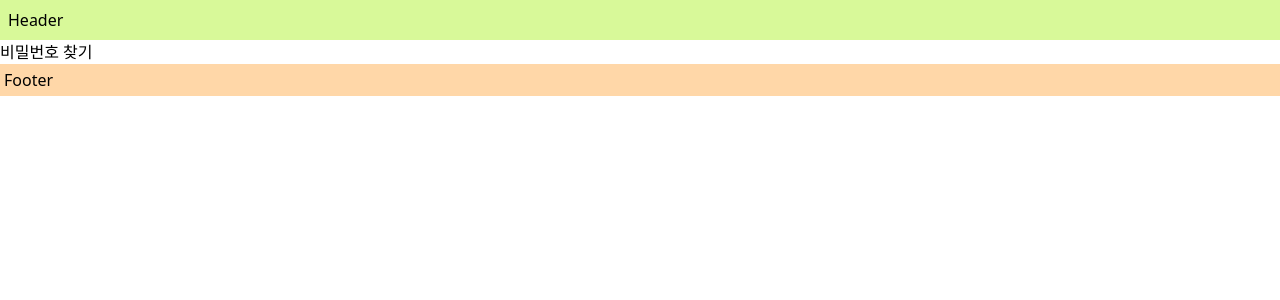
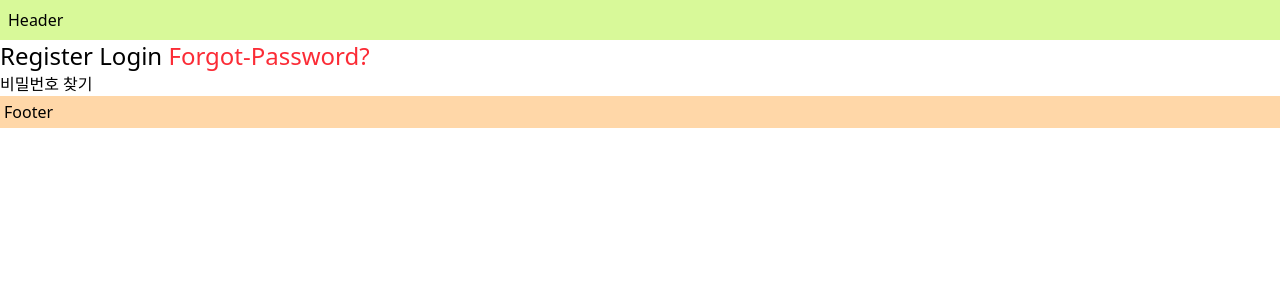
Before and after one commit to uxxin/woori_workspace, a Next.js app in the folder 6.next-js/next-routing/: page /forgot-password in a window 1280 px wide. Shown: the top 300 px of the page. Built offline with nearby package versions, Linux system fonts and the light colour scheme.

Commit message:
활성 링크 적용하기(현재 어디에 접속 중인지 확인할 수 있는)

```diff
--- /dev/null
+++ b/6.next-js/next-routing/app/(auth)/layout.js
@@ -0,0 +1,34 @@
+"use client";
+//usePathname은 client component에서만 가능하기 때문에 이걸 써줘야 함
+
+import { usePathname } from "next/navigation";
+import Link from "next/link";
+
+const navLinks = [
+  { name: "Register", href: "/register" },
+  { name: "Login", href: "/login" },
+  { name: "Forgot-Password?", href: "/forgot-password" },
+];
+
+export default function Layout({ children }) {
+  const pathName = usePathname();
+  console.log(pathName);
+
+  return (
+    <section>
+      {navLinks.map((link) => {
+        const isActive = pathName.startsWith(link.href);
+        return (
+          <Link
+            className={`text-2xl ${isActive ? "text-red-500" : ""}`}
+            href={link.href}
+            key={link.name}
+          >
+            {link.name}&nbsp;
+          </Link>
+        );
+      })}
+      {children}
+    </section>
+  );
+}
```
